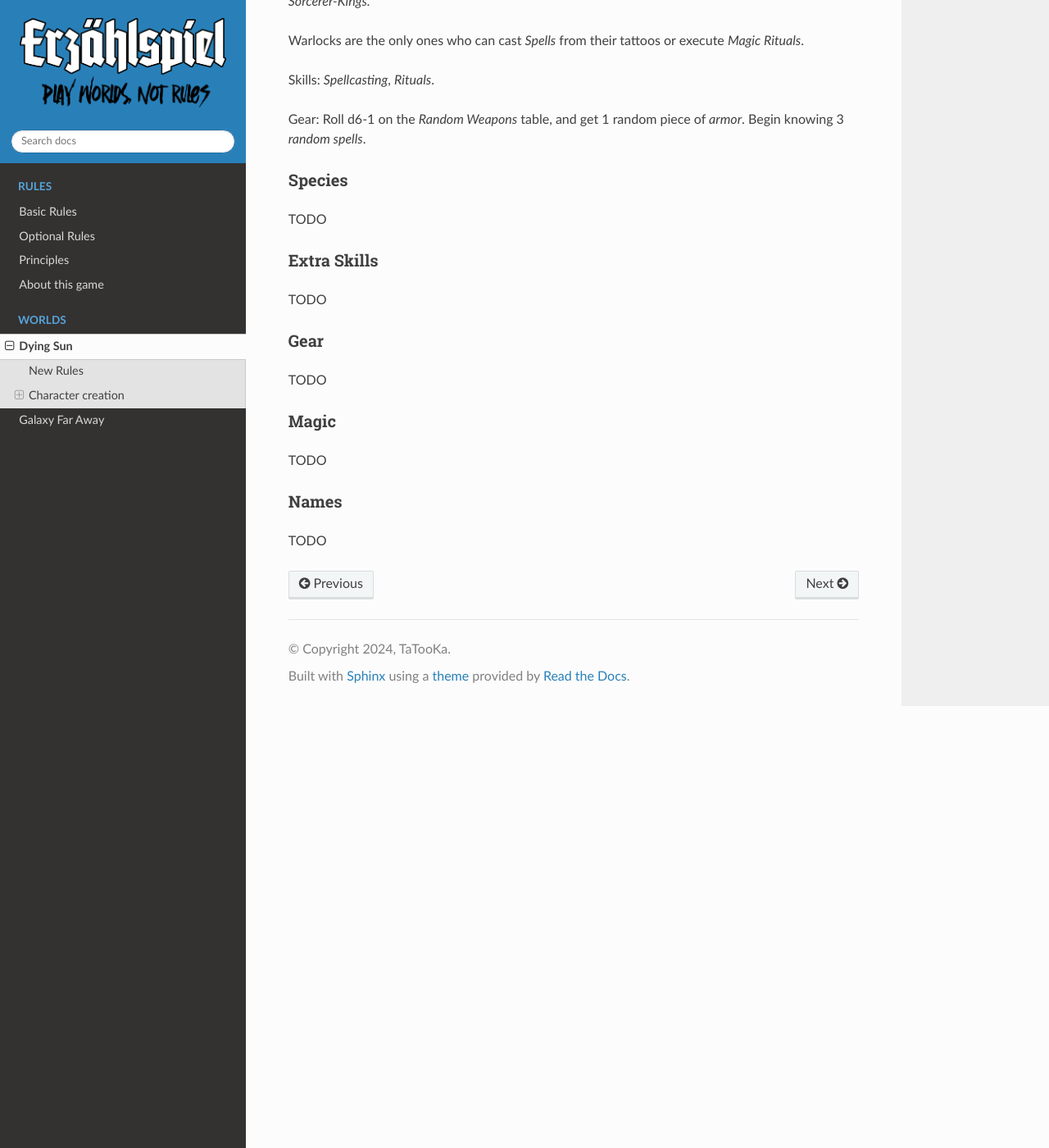
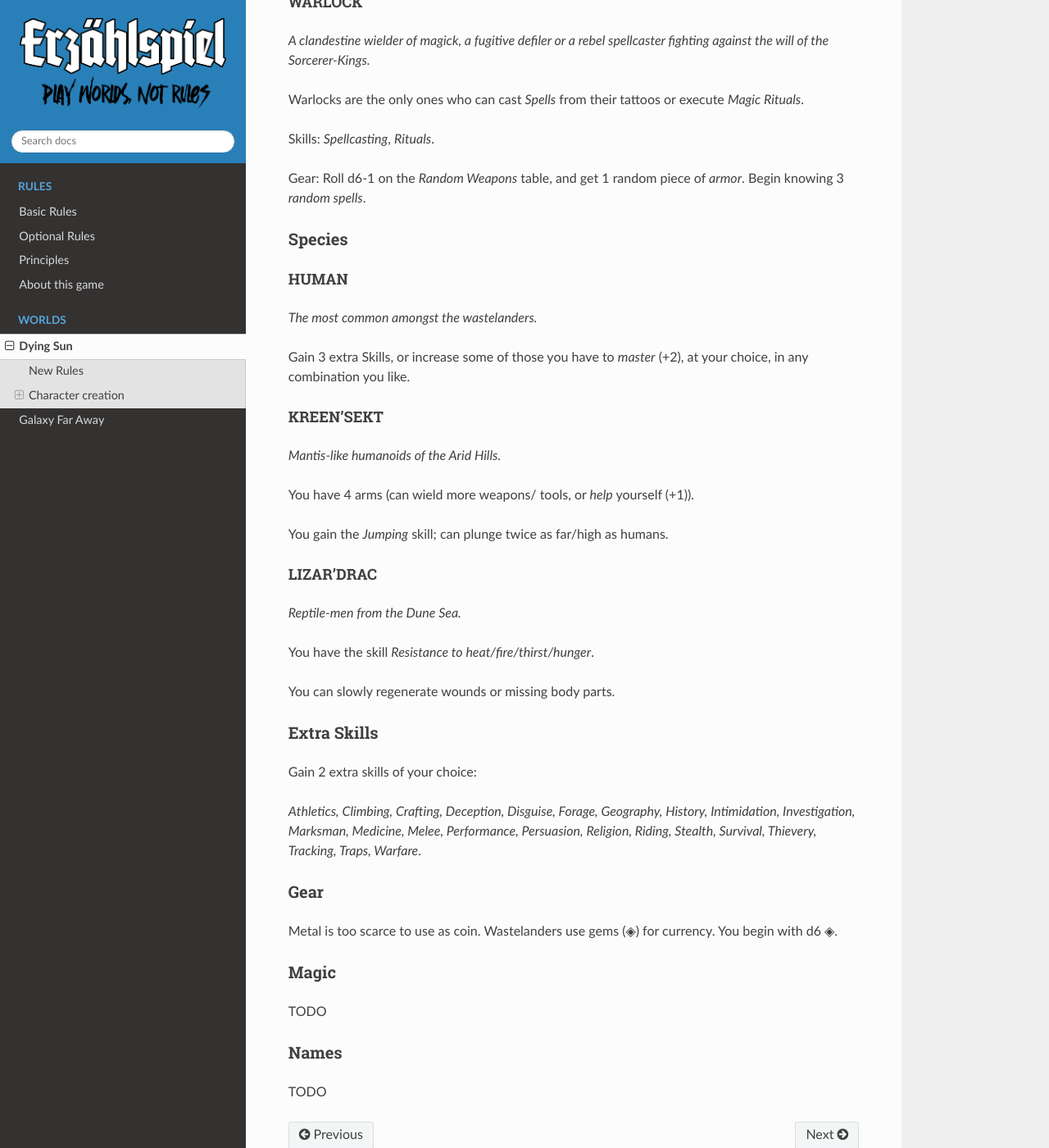
Before and after one commit to TaTooKa/froth, a Sphinx documentation site: the page built from docs/source/pages/dyingsun.rst, in a window 1280 px wide and 1400 px high, scrolled down 1532 px. Shown: the whole window at 82% size. Built offline with Sphinx 7.4.7 and the Read the Docs theme 3.1.0, drawn with Linux system fonts in a browser that asks for light colours; some of the changed text lies outside the part shown.

Commit message:
add more rules for Dying Sun.

```diff
--- a/docs/source/pages/dyingsun.rst
+++ b/docs/source/pages/dyingsun.rst
@@ -15,6 +15,8 @@ These are rules pertaining specifically to games of Dying Sun.
 **Hindrance**: a hindrance is a **negative condition** (-1), caused by many factors. for example, an encumbered character would be *hindered*.
 
 **Load**: Characters can carry as much as makes sense, but more than two *bulky* items (or more than 3 *pieces of armor*) may *hinder* you at times.
+
+**Skill Mastery**: in Dying Sun, characters can be either *adept* (+1) at a *skill*, or a *master* (+2). Write down a +1 or +2 next to your skills to differentiate them.
 
 Character creation
 ------------------
@@ -62,17 +64,43 @@ Gear: Roll d6-1 on the *Random Weapons* table, and get 1 random piece of *armor*
 Species
 ~~~~~~~
 
-TODO
+HUMAN
+^^^^^
+
+*The most common amongst the wastelanders.*
+
+Gain 3 extra Skills, or increase some of those you have to *master* (+2), at your choice, in any combination you like.
+
+KREEN'SEKT
+^^^^^^^^^^
+
+*Mantis-like humanoids of the Arid Hills.*
+
+You have 4 arms (can wield more weapons/ tools, or *help* yourself (+1)).
+
+You gain the *Jumping* skill; can plunge twice as far/high as humans.
+
+LIZAR'DRAC
+^^^^^^^^^^
+
+*Reptile-men from the Dune Sea.*
+
+You have the skill *Resistance to heat/fire/thirst/hunger*.
+
+You can slowly regenerate wounds or missing body parts.
+
 
 Extra Skills
 ~~~~~~~~~~~~
 
-TODO
+Gain 2 extra skills of your choice:
+
+*Athletics, Climbing, Crafting, Deception, Disguise, Forage, Geography, History, Intimidation, Investigation, Marksman, Medicine, Melee, Performance, Persuasion, Religion, Riding, Stealth, Survival, Thievery, Tracking, Traps, Warfare*.
 
 Gear
 ~~~~
 
-TODO
+Metal is too scarce to use as coin. Wastelanders use gems (◈) for currency. You begin with d6 ◈.
 
 Magic
 ~~~~~
```
